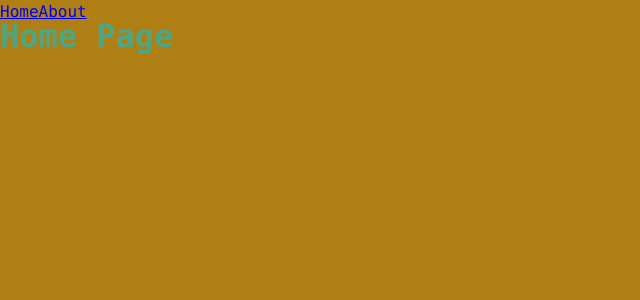
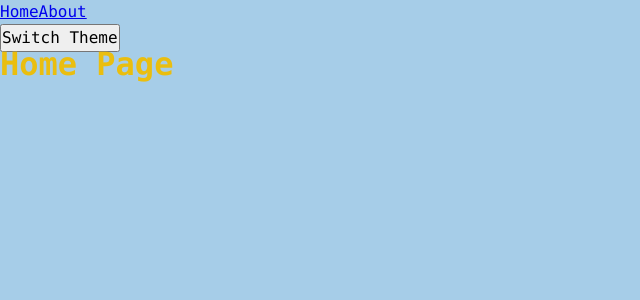
Before and after one commit to dragon3h/funparty-00, a React app: page / in a window 1280 px wide. Shown: the top 300 px of the page, without its empty margins (0-640 px from the left). Built offline with nearby package versions, Linux system fonts and the light colour scheme.

Commit message:
feat: added Theme context and Theme hook

```diff
--- a/src/App.tsx
+++ b/src/App.tsx
@@ -1,16 +1,20 @@
-import { FC, Suspense, lazy } from "react";
+import { FC, Suspense, lazy, useContext, useState } from "react";
 import "./styles/index.scss";
 import { Link, Route, Routes } from "react-router-dom";
+import { useTheme } from "./context/useTheme";
 const Home = lazy(() => import("./pages/Home"));
 const About = lazy(() => import("./pages/About"));
 
 const App: FC = () => {
+  const {theme, switchTheme} = useTheme();
+
   return (
-    <main className="app dark">
+    <main className={`app ${theme}`}>
       <nav>
         <Link to="/">Home</Link>
         <Link to="/about">About</Link>
       </nav>
+      <button onClick={switchTheme}>Switch Theme</button>
       <Suspense fallback="<div>Loading...</div>">
         <Routes>
           <Route path="/" element={<Home />} />
--- /dev/null
+++ b/src/context/ThemeContext.ts
@@ -0,0 +1,15 @@
+import { createContext } from "react";
+
+export enum Theme {
+  LIGHT = "light",
+  DARK = "dark",
+}
+
+export interface ThemeContextProps {
+  theme?: Theme;
+  setTheme?: (theme: Theme) => void;
+}
+
+export const ThemeContext = createContext<ThemeContextProps>({});
+
+export const LOCAL_STORAGE_THEME_KEY = "theme";
--- /dev/null
+++ b/src/context/ThemeProvider.tsx
@@ -0,0 +1,29 @@
+import { FC, useMemo, useState } from "react";
+import { LOCAL_STORAGE_THEME_KEY, Theme, ThemeContext } from "./ThemeContext";
+
+interface Props {
+  children: React.ReactNode;
+}
+
+const ThemeProvider: FC<Props> = ({ children }) => {
+  const defaultTheme =
+    (localStorage.getItem(LOCAL_STORAGE_THEME_KEY) as Theme) || Theme.LIGHT;
+
+  const [theme, setTheme] = useState<Theme>(defaultTheme);
+
+  const defaultProps = useMemo(
+    () => ({
+      theme,
+      setTheme,
+    }),
+    [theme]
+  );
+
+  return (
+    <ThemeContext.Provider value={defaultProps}>
+      {children}
+    </ThemeContext.Provider>
+  );
+};
+
+export default ThemeProvider;
--- /dev/null
+++ b/src/context/useTheme.ts
@@ -0,0 +1,20 @@
+import { useContext } from "react";
+import { LOCAL_STORAGE_THEME_KEY, Theme, ThemeContext } from "./ThemeContext";
+
+interface UseThemeResult {
+  theme: Theme;
+  switchTheme: () => void;
+}
+
+export const useTheme = (): UseThemeResult => {
+  const { theme = Theme.LIGHT, setTheme } = useContext(ThemeContext);
+
+  const switchTheme = () => {
+    if (setTheme) {
+      setTheme(theme === Theme.DARK ? Theme.LIGHT : Theme.DARK);
+      localStorage.setItem(LOCAL_STORAGE_THEME_KEY, theme);
+    }
+  };
+
+  return {theme, switchTheme};
+};
--- a/src/index.tsx
+++ b/src/index.tsx
@@ -2,11 +2,14 @@ import { createRoot } from "react-dom/client";
 import { BrowserRouter } from "react-router-dom";
 
 import App from "./App";
+import ThemeProvider from "./context/ThemeProvider";
 
 const rootNode = document.getElementById("app")!;
 const root = createRoot(rootNode);
 root.render(
   <BrowserRouter>
-    <App />
+    <ThemeProvider>
+      <App />
+    </ThemeProvider>
   </BrowserRouter>
 );
```
Also changed, not shown: src/components/counter/Counter.module.scss (renamed from src/components/Counter.module.scss), src/components/counter/Counter.tsx (renamed from src/components/Counter.tsx).
